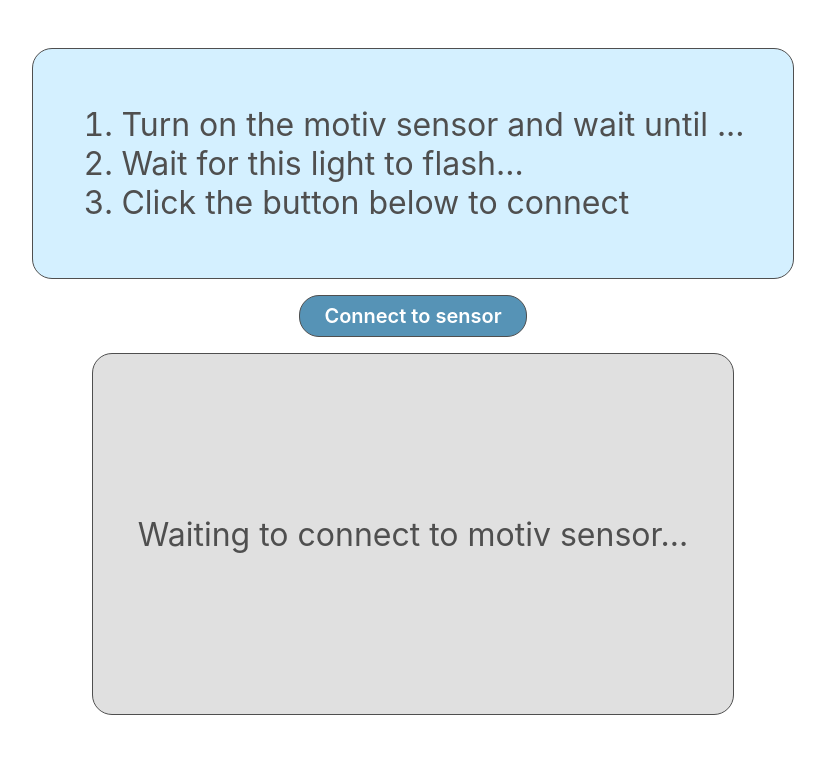
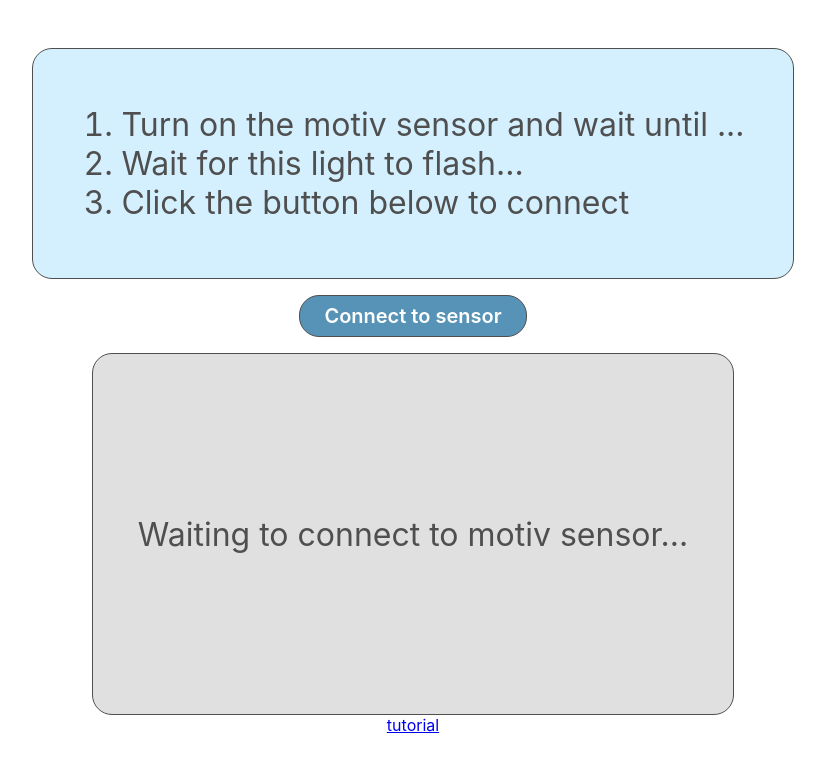
Before and after one commit to wryhook/motiv-web-app, a React (Create React App) app: page /exercise in a window 1280 px wide. Shown: the top 772 px of the page, without its empty margins (227-1052 px from the left). Built offline with nearby package versions, Linux system fonts and the light colour scheme.

Commit message:
Rep counting implemented, need to add exercise choice screen

```diff
--- a/src/components/BluetoothSetup.js
+++ b/src/components/BluetoothSetup.js
@@ -53,7 +53,7 @@
     })
   }
 
-  function handleCharacteristic(characteristic) {
+  function handleCharacteristic(characteristic,state) {
     setIsConnected(true)
     props.setBluetoothStatusTrue()
     setInterval(() => {
@@ -69,6 +69,20 @@
             angle = angle - 255;
         } */
 
+        //states
+        //LR - left leg seated raise
+        //RR - right leg seated raise
+        //LC - left leg hamstring curl
+        //RC - right leg hamstring curl
+        // if(state=='LR') {
+        //   ;
+        // }
+        // if(state=='RC') {
+        //   ;
+        // }
+        if(state=='RR' || state=='LC') {
+          angle = angle*(-1);
+        }
 
         props.updateAngle(angle)
         console.log('Angle: ', angle)
--- a/src/components/ExerciseScreen.js
+++ b/src/components/ExerciseScreen.js
@@ -6,6 +6,7 @@
 import PairingInstructions from "./PairingInstructions"
 import AngleVisualizer from "./AngleVisualizer"
 import Webcam from 'react-webcam';
+import { Link } from "react-router-dom"
 
 export default function ExerciseScreen() {
     const [cameraAngle, setCameraAngle] = useState(0)
@@ -55,6 +56,9 @@
                     Waiting to connect to motiv sensor...
                 </div>
             }
+            <Link to="/tutorial">
+                tutorial
+            </Link>
         </div>
     )
 }
```
Also changed, not shown: 1 other file (tests, documents, lock files or other folders).
